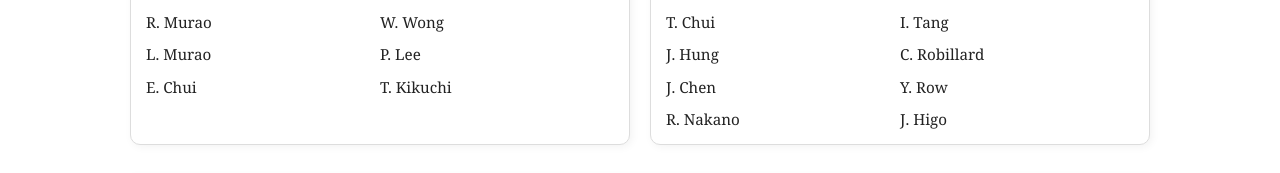
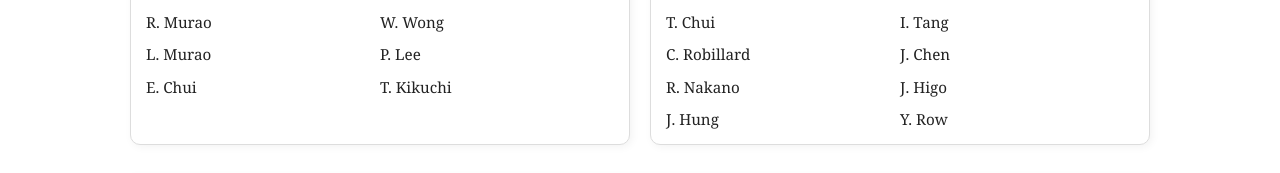
Before and after one commit to juneuprising/stevestonkendoca, a website: page members.html in a window 1280 px wide. Shown: the part 932-1105 px from the top of the page. Drawn offline with nearby package versions, Linux system fonts and the light colour scheme.

Commit message:
Edited 2 dan members

```diff
--- a/members.html
+++ b/members.html
@@ -79,9 +79,10 @@
     <div class="dan-card">
       <div class="dan-title">2 Dan</div>
       <div class="dan-names">
-        <div>T. Chui</div>       <div>I. Tang</div>       <div>J. Hung</div>
-        <div>C. Robillard</div>  <div>J. Chen</div>       <div>Y. Row</div>
+        <div>T. Chui</div>       <div>I. Tang</div>
+        <div>C. Robillard</div>  <div>J. Chen</div>
         <div>R. Nakano</div>     <div>J. Higo</div>
+        <div>J. Hung</div>  <div>Y. Row</div>
       </div>
     </div>
   </div>
```
